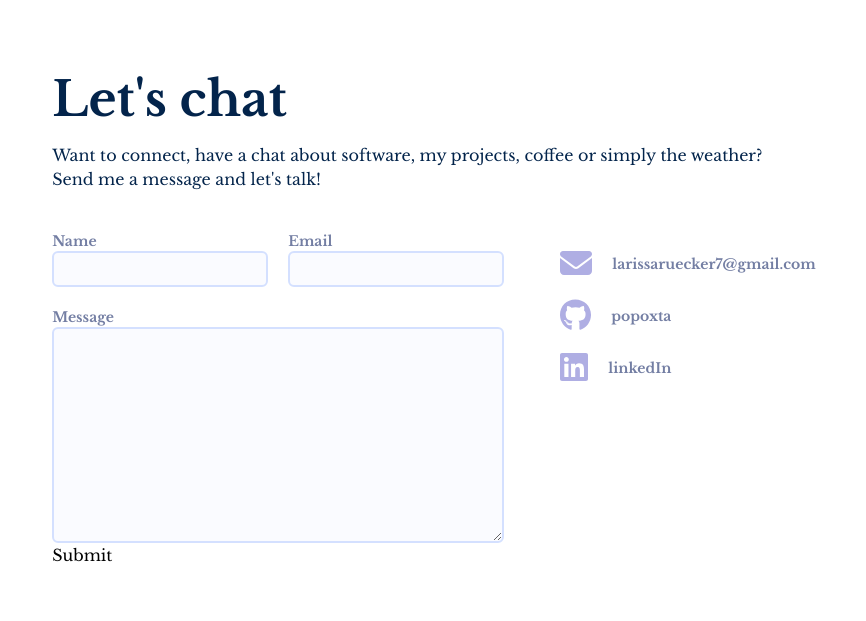
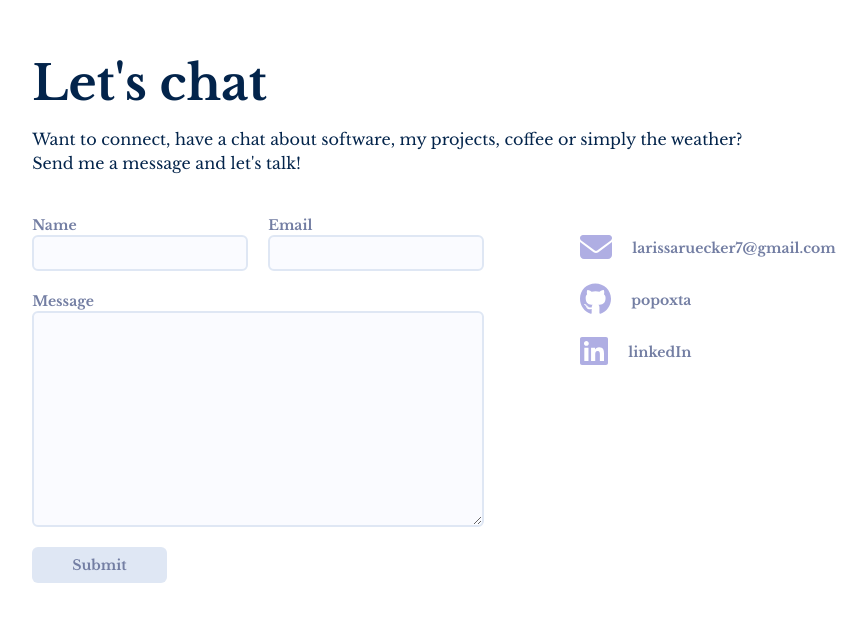
Before and after one commit to popoxta/portfolio, a React (Vite) app: page / in a window 1280 px wide. Shown: the part 2479-3100 px from the top of the page, without its empty margins (206-1072 px from the left). Built offline with nearby package versions, Linux system fonts and the light colour scheme.

Commit message:
Finalize form styles

```diff
--- a/src/components/pages/Contact.tsx
+++ b/src/components/pages/Contact.tsx
@@ -12,27 +12,32 @@ export default function Contact() {
                         software, my projects, coffee or simply the weather?</p>
                     <p className={'text-lari-blue text-center lg:text-left'}>Send me a message and let's talk!</p>
                 </div>
-                <div className={'flex gap-14 flex-col lg:flex-row'}>
+                <div className={'flex gap-24 flex-col lg:flex-row'}>
                     <form>
                         <div className={'flex flex-col gap-5 sm:flex-row'}>
-                            <label htmlFor={"name"} className={'flex flex-col text-lari-gray text-sm font-bold'}>Name
+                            <label htmlFor={"name"}
+                                   className={'flex flex-grow flex-col text-lari-gray text-sm font-bold'}>Name
                                 <input
-                                    className={'bg-lari-lighter-blue font-normal p-1.5 rounded-md border-2 border-lari-light-blue'}
+                                    className={'bg-lari-lighter-blue font-normal p-1.5 rounded-md border-2 border-lari-light-gray'}
                                     type={"text"} id={"name"} name={"name"}/>
                             </label>
-                            <label htmlFor={"email"} className={'flex flex-col text-lari-gray text-sm font-bold'}>Email
+                            <label htmlFor={"email"}
+                                   className={'flex flex-grow flex-col text-lari-gray text-sm font-bold'}>Email
                                 <input
-                                    className={'bg-lari-lighter-blue font-normal p-1.5 rounded-md border-2 border-lari-light-blue'}
+                                    className={'bg-lari-lighter-blue font-normal p-1.5 rounded-md border-2 border-lari-light-gray'}
                                     type={"text"} id={"email"} name={"email"}/>
                             </label>
                         </div>
                         <label htmlFor={"message"} className={'mt-5 flex flex-col text-lari-gray text-sm font-bold'}>
                             Message
                             <textarea
-                                className={'bg-lari-lighter-blue font-normal p-1.5 rounded-md border-2 border-lari-light-blue'}
+                                className={'bg-lari-lighter-blue font-normal p-1.5 rounded-md border-2 border-lari-light-gray'}
                                 name={"message"} id={"message"} rows={10}></textarea>
                         </label>
-                        <button className={''} type={'submit'}>Submit</button>
+                        <button
+                            className={'py-2 px-10 mt-5 text-sm text-lari-gray bg-lari-light-gray font-bold rounded-md'}
+                            type={'submit'}>Submit
+                        </button>
                     </form>
                     <address className={'flex flex-col mt-4 gap-5'}>
                         <div>
--- a/tailwind.config.js
+++ b/tailwind.config.js
@@ -10,7 +10,9 @@ export default {
         'lari-blue': '#03244B',
         'lari-light-blue': '#D4E0FF',
         'lari-lighter-blue': '#FAFBFF',
-        'lari-gray': '#737EA3'
+        'lari-light-gray': '#DFE7F4',
+        'lari-gray': '#737EA3',
+        'lari-purple': '#afaee3',
       },
       fontSize: {
         'large': '5rem',
```
